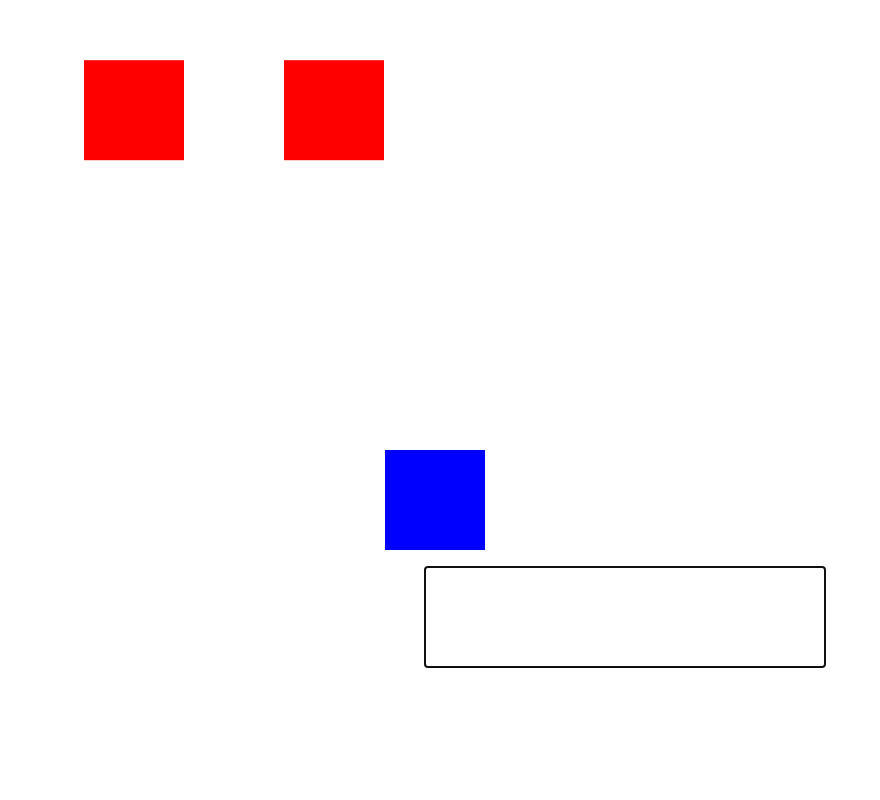
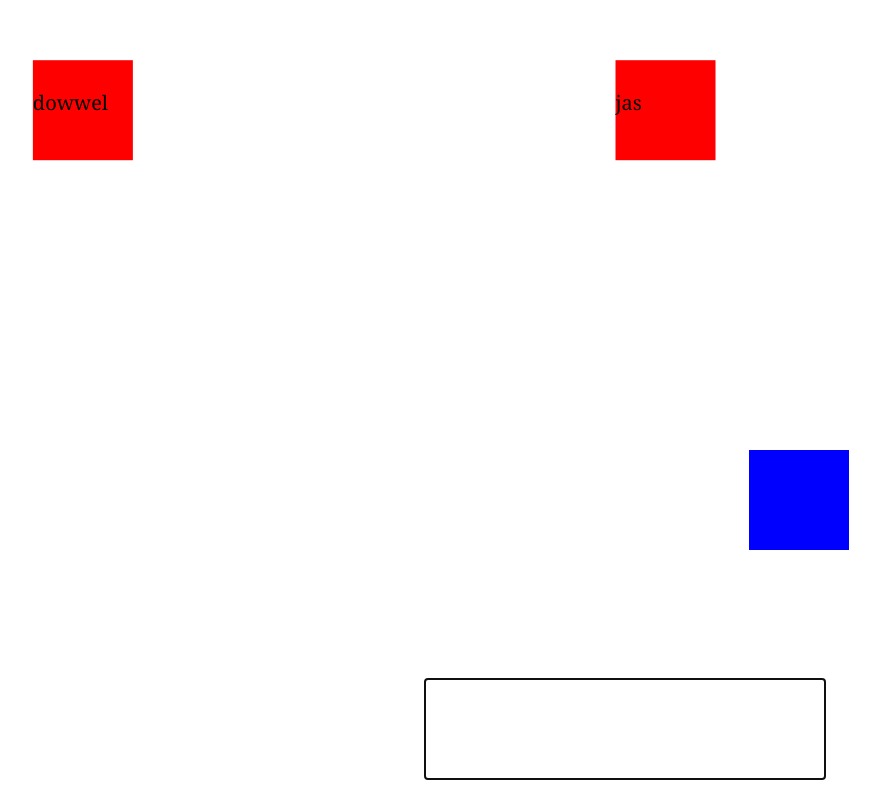
Before and after one commit to MuneebBaderoen/keyboard_invaders, a plain HTML site: page index.html in a window 1280 px wide. Shown: the whole page, without its empty margins (16-896 px from the left). Drawn offline with Linux system fonts and the light colour scheme.

Commit message:
Make protoype playable

```diff
--- a/index.html
+++ b/index.html
@@ -25,7 +25,7 @@
         width: 400px;
         height: 100px;
         font-size: 100px;
-        bottom: 100px;
+        bottom: 20px;
         text-align: center;
     }
     </style>
@@ -39,10 +39,11 @@
         <input type="text" name="game_input" autocomplete="off">
     </div>
     <script type="text/javascript">
-    var height = window.innerHeight;
-    var width = window.innerWidth;
+    var window_height = window.innerHeight;
+    var window_width = window.innerWidth;
+
     var input = document.getElementsByTagName('input')[0];
-    var leftOffset = (width - 400) / 2 + 'px';
+    var leftOffset = (window_width - 400) / 2 + 'px';
     input.style.setProperty('left', leftOffset);
 
     function regainFocus() {
@@ -52,20 +53,21 @@
     }
 
     function checkMatch(text) {
-        if (text === "test") {
-            player.fire();
-        }
+        player.fire(text);
     }
+
     input.onblur = function(e) {
         e.preventDefault();
         regainFocus();
     }
+
     input.onchange = function(e) {
         e.preventDefault();
         checkMatch(input.value.trim());
         input.value = "";
         regainFocus();
     }
+
     window.onkeydown = function(e) {
         switch (e.keyCode) {
             case 37:
@@ -80,19 +82,15 @@
             case 40:
                 console.log('down');
                 break;
-                // default:
-                //     console.log(e.keyCode);
         }
     }
 
     regainFocus();
 
-    var context = document
-        .getElementById('viewport')
-        .getContext('2d');
-
-    var height = window.innerHeight;
-    var width = window.innerWidth;
+    var canvas = document.getElementById('viewport');
+    canvas.setAttribute('width', window_width);
+    canvas.setAttribute('height', window_height);
+    var context = canvas.getContext('2d');
 
     var gameObjects = [];
     var player;
@@ -102,32 +100,63 @@
             x: options.x || 0,
             y: options.y || 0,
         };
+
         this.size = options.size || 100;
         this.type = options.type || 'enemy';
         this.colour = options.colour || 'red';
+        this.text = options.text;
+        this.textColour = options.textColour || 'black';
+        this.textFont = (options.textFontSize || "20px") + " Georgia";
+
+        switch (this.type) {
+            case 'enemy':
+                this.velocity = {
+                    x: 0,
+                    y: 0.2,
+                };
+                break;
+            case 'bullet':
+                this.velocity = {
+                    x: 0,
+                    y: -3,
+                };
+                break;
+            case 'player':
+                this.velocity = {
+                    x: 5,
+                    y: 0,
+                };
+                break;
+        }
+
     };
 
     Block.prototype.draw = function(context) {
+
         context.fillStyle = this.colour;
         context.fillRect(this.position.x, this.position.y, this.size, this.size);
+        if (this.text) {
+            context.fillStyle = this.textColour;
+            context.font = this.textFont;
+            context.fillText(this.text, this.position.x, this.position.y + this.size / 2);
+        }
     }
 
     Block.prototype.update = function() {
-        if (this.type === "enemy") {
-            this.position.y += 0.2;
-        } else if (this.type === "player") {
-            this.position.x += 1;
-        } else if (this.type === "bullet") {
-            this.position.y -= 1;
-        }
+        this.position.x += this.velocity.x;
+        this.position.y += this.velocity.y;
     };
 
-    Block.prototype.fire = function() {
+    Block.prototype.fire = function(text) {
         if (this.type === "player") {
             gameObjects.push(new Block({
-                x: this.position.x + this.size / 2,
-                y: this.position.y + this.size / 2,
+                x: this.position.x + this.size / 2 - 12.5,
+                y: this.position.y + this.size / 2 - 12.5,
                 type: 'bullet',
+                text: text,
+                textColour: 'white',
+                textFontSize: '10px',
+                colour: 'black',
                 size: 25
             }));
         }
@@ -135,12 +164,42 @@
 
     Block.prototype.getBoundingBox = function() {
         return {
-            minX: this.position.x,
-            minY: this.position.y,
-            maxX: this.position.x + this.size,
-            maxY: this.position.y + this.size,
+            pos: {
+                x: this.position.x + (this.size / 2),
+                y: this.position.y + (this.size / 2),
+            },
+            width: this.size,
+            height: this.size,
         };
     };
+
+    var words = [
+        "awe",
+        "jas",
+        "koppel",
+        "dowwel",
+        "dite",
+        "gatsby",
+        "safe",
+        "spat",
+        "paas",
+        "paap",
+        "entj",
+    ];
+
+    function spawn() {
+        if (words.length > 0) {
+        	var index = Math.floor(Math.random() * words.length);
+        	var position = (Math.random() * 10) * ((window_width - 100) / 10);
+        	var text = words.splice(index, 1)[0];
+
+            gameObjects.push(new Block({
+                x: position,
+                y: 0,
+                text: text,
+            }));
+        }
+    }
 
     function initialize() {
         player = new Block({
@@ -149,23 +208,24 @@
             type: 'player',
             colour: 'blue',
         });
-        gameObjects.push(new Block({
-            x: 100,
-            y: 0
-        }));
-        gameObjects.push(new Block({
-            x: 300,
-            y: 0
-        }));
-
+        spawn();
+        spawn();
     }
 
     function isColliding(bullet, enemy) {
-    	var boxA = bullet.getBoundingBox();
-    	var boxB = bullet.getBoundingBox();
-    	debugger;
+        var boxA = bullet.getBoundingBox();
+        var boxB = enemy.getBoundingBox();
+
+        var diffX = Math.abs(boxA.pos.x - boxB.pos.x);
+        var diffY = Math.abs(boxA.pos.y - boxB.pos.y);
+
+        var intersectingX = diffX < (boxA.width / 2 + boxB.width / 2);
+        var intersectingY = diffY < (boxA.height / 2 + boxB.height / 2);
+
+        if (intersectingY && intersectingX)
+            return true;
+
         return false;
-
     }
 
     function checkCollision() {
@@ -179,18 +239,42 @@
 
         bullets.forEach(function(bullet) {
             enemies.forEach(function(enemy) {
-                if (isColliding(bullet, enemy)) {
-
+                if (bullet.text === enemy.text && isColliding(bullet, enemy)) {
+                    gameObjects = gameObjects.filter(function(item) {
+                        return item != enemy && item != bullet;
+                    });
+                    spawn();
                 }
             });
         });
+
+        // Bounce player off screen edges
+        if (player.position.x < 0 || player.position.x + player.size > window_width) {
+            player.velocity.x = -player.velocity.x;
+        }
+    }
+
+    function checkWinState(context) {
+        var enemies = gameObjects.filter(function(item) {
+            return item.type === 'enemy';
+        });
+
+        if (enemies.length == 0) {
+            hasWon = true;
+            context.fillStyle = "black";
+            context.fillRect(0, 0, window_width, window_height);
+            context.fillStyle = "white";
+            context.font = "50px Georgia";
+            context.fillText("You win!", window_width / 2.4, window_height / 2 - 25);
+        }
     }
 
     function gameloop() {
         requestAnimationFrame(gameloop);
-        context.clearRect(0, 0, width, height);
+        context.clearRect(0, 0, window_width, window_height);
 
         checkCollision();
+        checkWinState(context);
 
         player.update();
         player.draw(context);
```
Also changed, not shown: package.json (deleted, +0 -11 lines), index.js (deleted).
